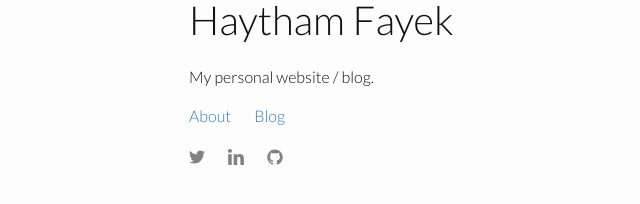
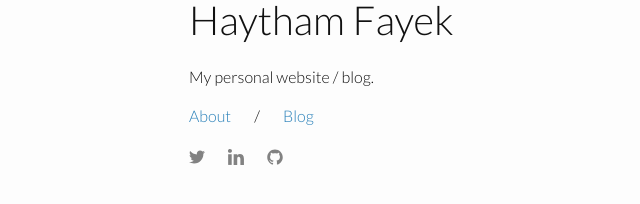
Before and after one commit to haythamfayek/haythamfayek.github.io, a Jekyll site: the page built from index.html, in a window 1280 px wide. Shown: the part 188-392 px from the top of the page, without its empty margins (81-721 px from the left). Built offline with Jekyll 4.4.1, drawn with Linux system fonts in a browser that asks for light colours.

Commit message:
Prepare for Post1

```diff
--- a/_sass/_layout.scss
+++ b/_sass/_layout.scss
@@ -258,8 +258,18 @@
     border-radius: 100%;
 }
 
+.main-page-titles {
+    display: inline;
+}
+
 .main-link {
     margin-right: 20px;
+    display: inline;
+}
+
+.main-slash {
+    margin-right: 20px;
+    display: inline;
 }
 
 .social-media-list li {
--- a/index.html
+++ b/index.html
@@ -8,10 +8,13 @@ layout: default
     <h1 class="main-heading">{{ site.title }}</h1>
     <p> {{ site.description }}</p>
 
-    <p>
+    <p class="main-page-titles">
         {% for my_page in site.pages %}
         {% if my_page.title %}
             <a class="page-link main-link" href="{{ my_page.url | prepend: site.baseurl }}">{{ my_page.title }}</a>
+            {% if my_page.title != "Blog" %}
+                <p class="main-slash">/</p>
+            {% endif %}
         {% endif %}
         {% endfor %}
     <p>
```
